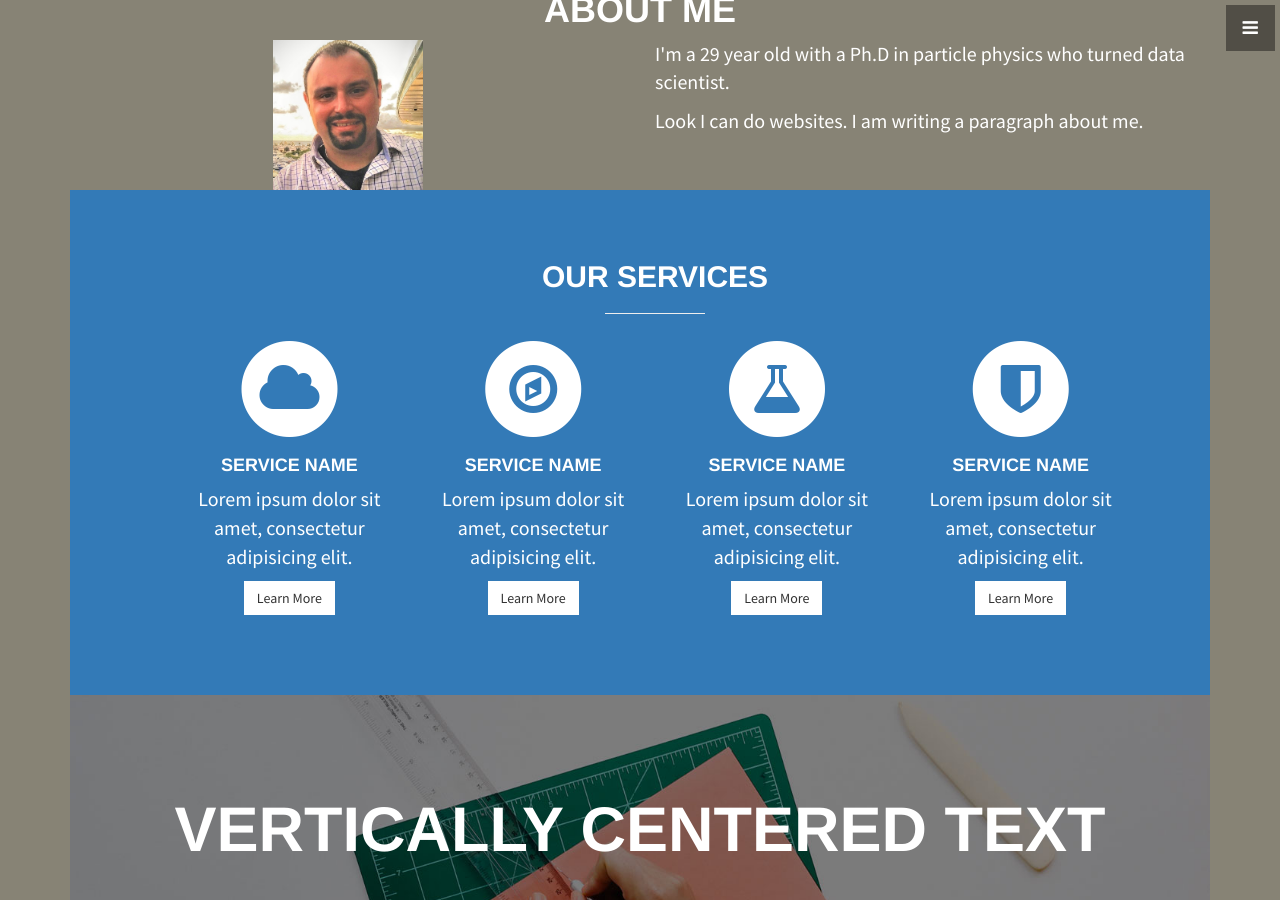
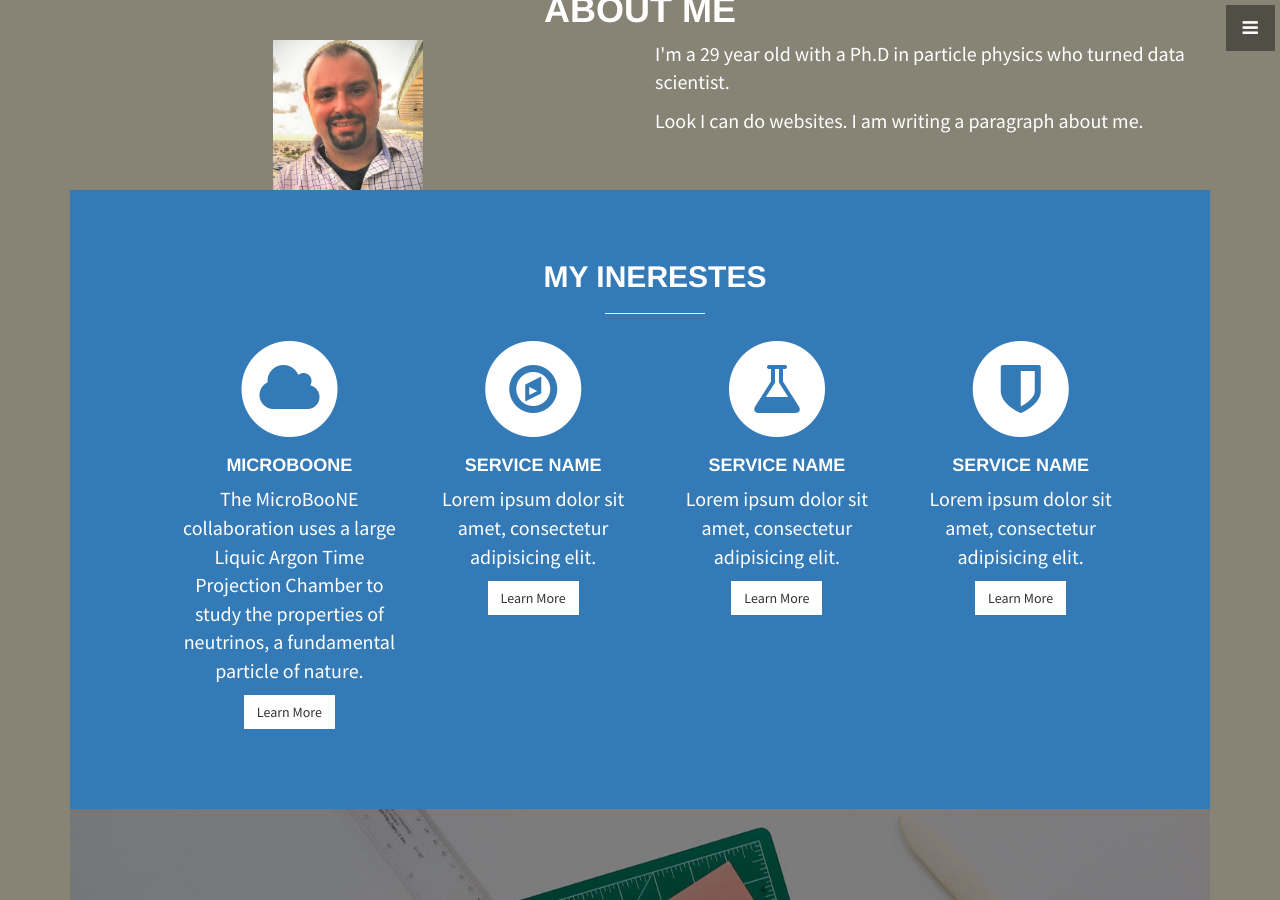
Before and after one commit to 1grossora/1grossora.github.io, a Jekyll site: the page built from index.html, in a window 1280 px wide and 900 px high, scrolled down 980 px. Built offline with Jekyll 4.4.1, drawn with Linux system fonts in a browser that asks for light colours.

Commit message:
updating uboone into services

```diff
--- a/_includes/services.html
+++ b/_includes/services.html
@@ -3,7 +3,7 @@
   <div class="container">
     <div class="row text-center">
       <div class="col-lg-10 col-lg-offset-1">
-        <h2>Our Services</h2>
+        <h2>My Inerestes</h2>
         <hr class="small">
         <div class="row">
           <div class="col-md-3 col-sm-6">
@@ -13,9 +13,9 @@
               <i class="fa fa-cloud fa-stack-1x text-primary"></i>
             </span>
               <h4>
-                <strong>Service Name</strong>
+                <strong>MicroBooNE</strong>
               </h4>
-              <p>Lorem ipsum dolor sit amet, consectetur adipisicing elit.</p>
+              <p>The MicroBooNE collaboration uses a large Liquic Argon Time Projection Chamber to study the properties of neutrinos, a fundamental particle of nature. </p>
               <a href="#" class="btn btn-light">Learn More</a>
             </div>
           </div>
```
